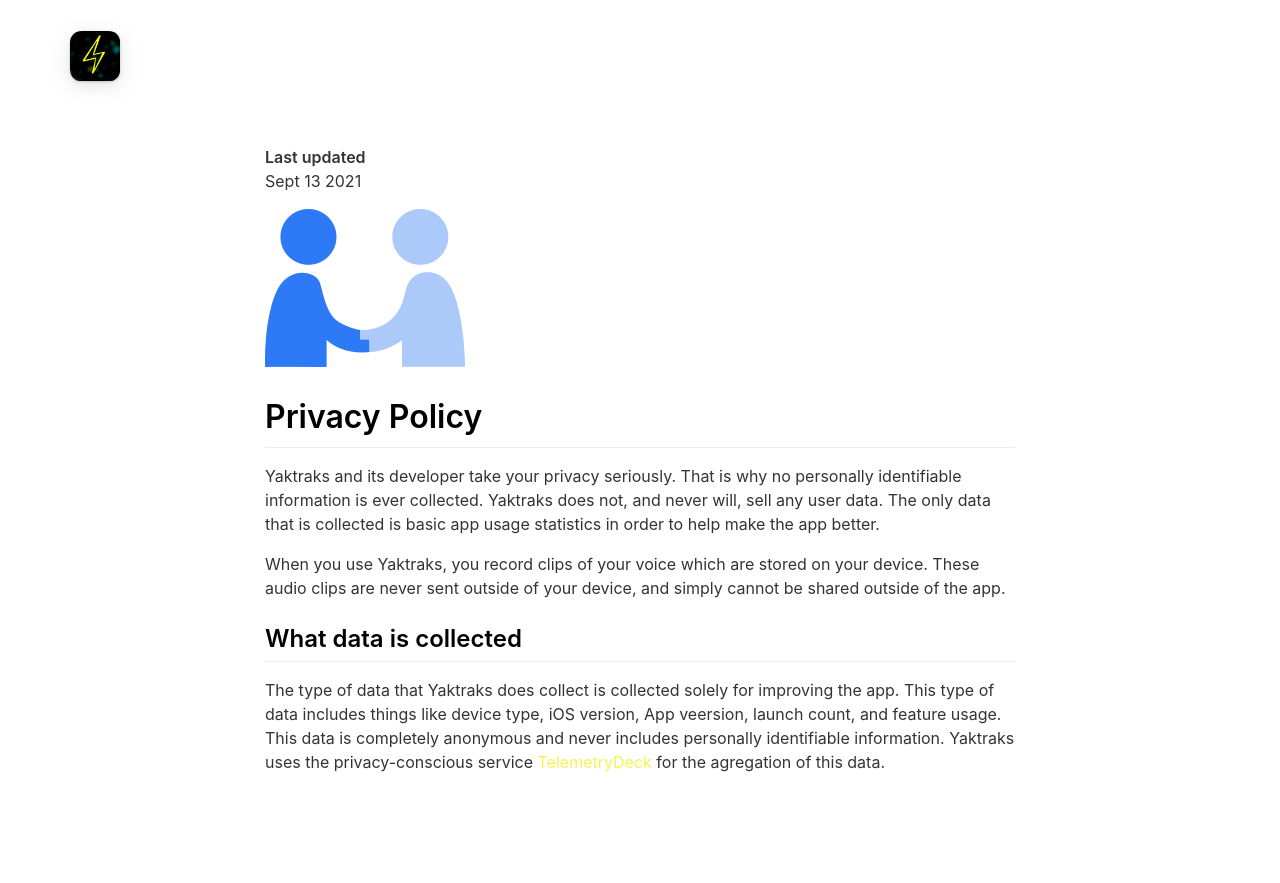
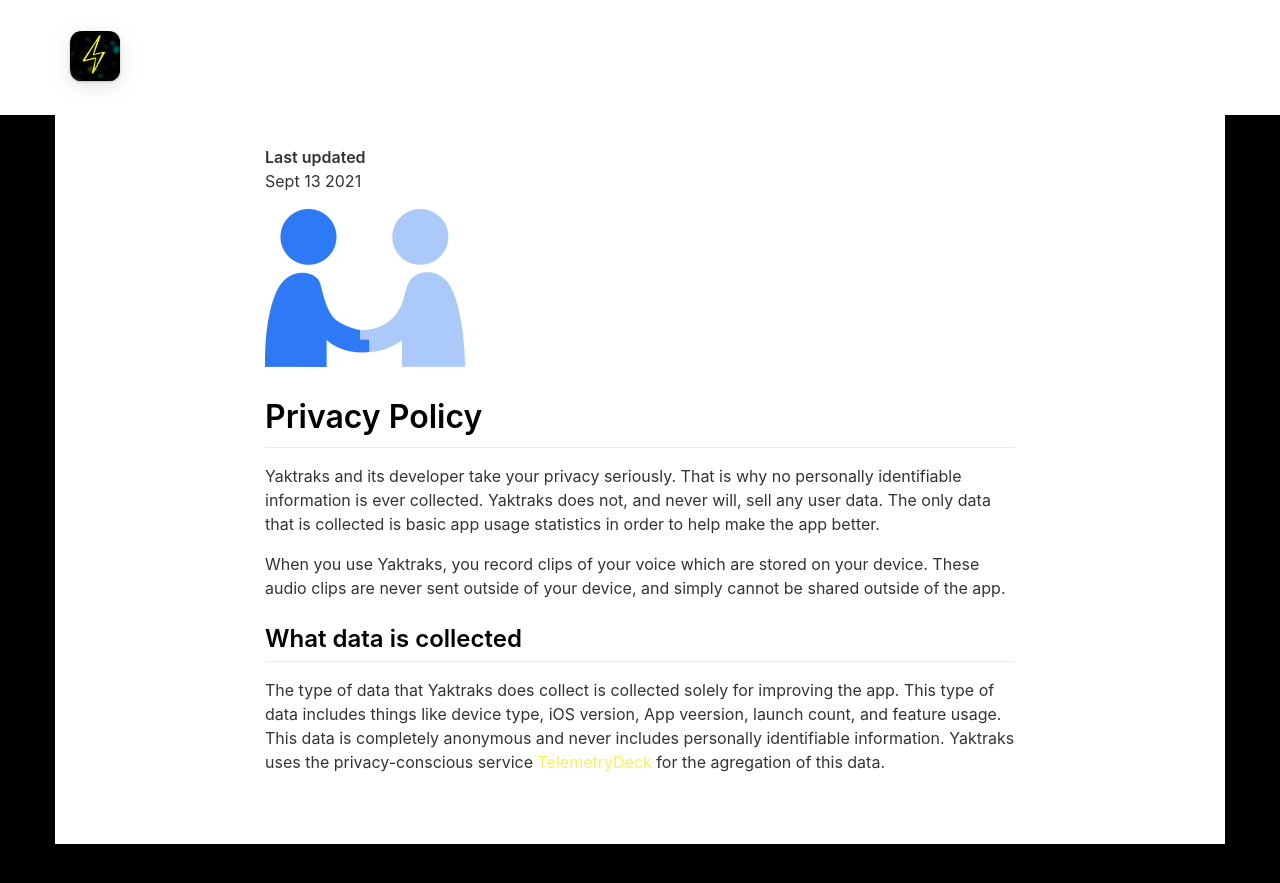
Before and after one commit to thatvirtualboy/Yaktraks, a Jekyll site: the page built from _pages/privacypolicy.md, in a window 1280 px wide. Shown: the top 883 px of the page. Built offline with Jekyll 4.4.1, drawn with Linux system fonts in a browser that asks for light colours; nearby versions of some CDN libraries.

Commit message:
Update page.html

```diff
--- a/_layouts/page.html
+++ b/_layouts/page.html
@@ -7,7 +7,7 @@
 
 {% include head.html %}
 
-<body class="subPageBody">
+<body class="subPageBody", style="background-color:#000000;">
     <div class="headerBackground subPageHeaderBackground">
         <div class="container subPageContainer">
         {% include header.html %}
```
